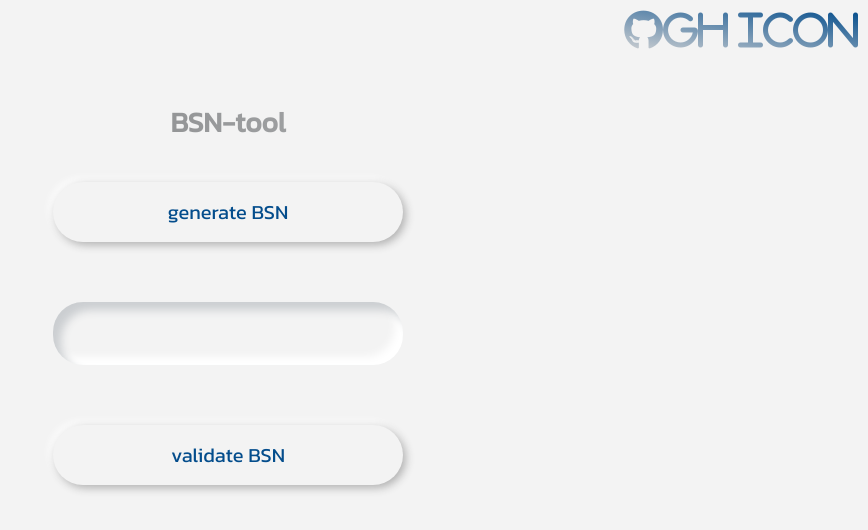
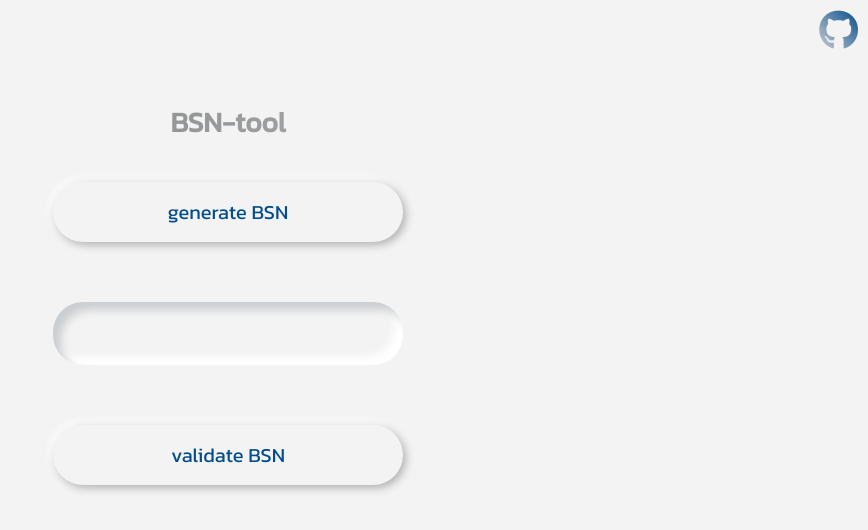
Before and after one commit to willemverbuyst/bsn-tool, a Vue app: page / in a window 1280 px wide. Shown: the top 530 px of the page, without its empty margins (412-1280 px from the left). Built offline with nearby package versions, Linux system fonts and the light colour scheme.

Commit message:
Remove icon placeholder text

```diff
--- a/src/components/BsnInput.vue
+++ b/src/components/BsnInput.vue
@@ -13,7 +13,7 @@ import { store } from "../store";
       @input="store.resetValidation()"
     />
     <button v-if="store.bsnIsValid" id="bsn-number__copy-button" type="button">
-      <i class="fa fa-copy" id="bsn-number__copy-icon">COPY</i>
+      <i class="fa fa-copy" id="bsn-number__copy-icon" />
     </button>
   </div>
 </template>
--- a/src/components/GithubLink.vue
+++ b/src/components/GithubLink.vue
@@ -7,8 +7,8 @@
       target="_blank"
       rel="noreferrer"
       aria-labelledby="gh-icon"
-      ><i class="fab fa-github icon__github">GH ICON</i></a
-    >
+      ><i class="fab fa-github icon__github"
+    /></a>
   </section>
 </template>
 
```
